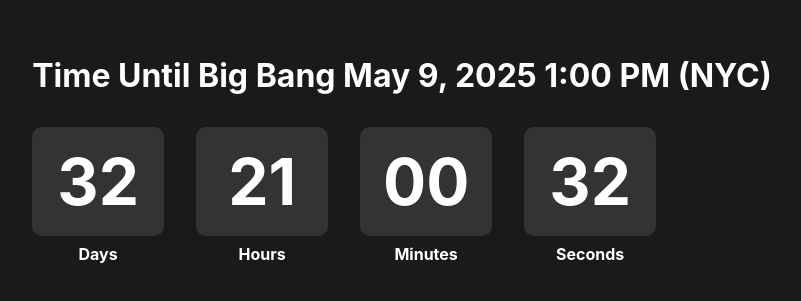
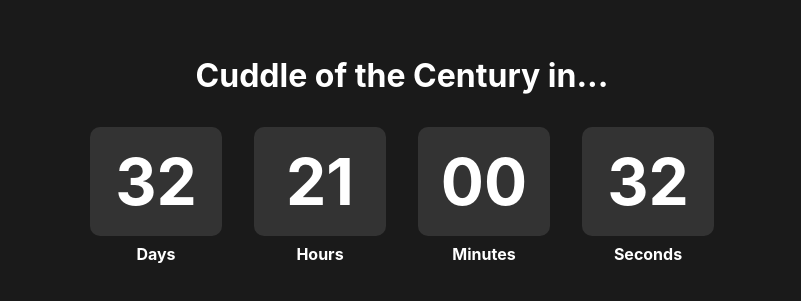
Before and after one commit to janstoff/until-big-bang, a website built with Vite: page index.html in a window 1280 px wide. Shown: the part 251-552 px from the top of the page, without its empty margins (238-1039 px from the left). Built offline with nearby package versions, Linux system fonts and the light colour scheme.

Commit message:
change text

```diff
--- a/index.html
+++ b/index.html
@@ -8,7 +8,7 @@
   </head>
   <body>
     <div class="container">
-      <h1>Time Until Big Bang May 9, 2025 1:00 PM (NYC)</h1>
+      <h1>Cuddle of the Century in...</h1>
       <div class="countdown">
         <div class="time-block">
           <span id="days">00</span>
```
